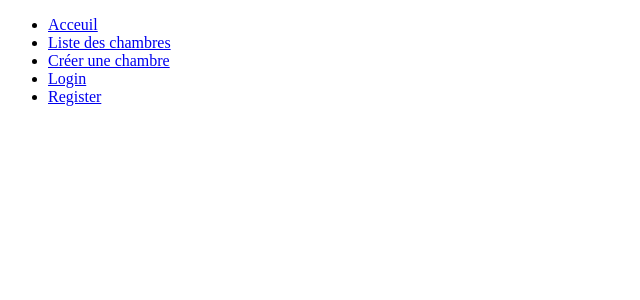
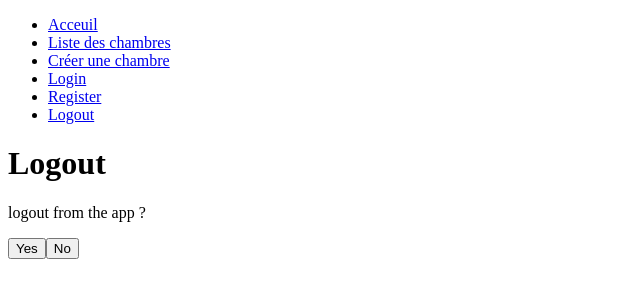
Before and after one commit to AliLabiadh/hostelProjectFormation, an Angular app: page /logout in a window 1280 px wide. Before the commit this address led to /. Shown: the top 300 px of the page, without its empty margins (0-640 px from the left). Built offline with nearby package versions, Linux system fonts and the light colour scheme.

Commit message:
'Deuxieme-partie'

```diff
--- a/src/app/app-routing.module.ts
+++ b/src/app/app-routing.module.ts
@@ -4,9 +4,11 @@ import {LoginComponent} from './views/login/login.component';
 import {RegisterComponent} from './views/register/register.component';
 import {ListComponent} from './views/rooms/list/list.component';
 import {CreateComponent} from './views/rooms/create/create.component';
+import {LogoutComponent} from './views/logout/logout.component';
 
 const routes: Routes = [
   {path: 'login', component: LoginComponent},
+  {path: 'logout', component: LogoutComponent},
   {path: 'register', component: RegisterComponent},
   {path: 'rooms/list', component: ListComponent},
   {path: 'rooms/create', component: CreateComponent}
--- a/src/app/app.component.html
+++ b/src/app/app.component.html
@@ -6,6 +6,7 @@
       <li><a routerLink="/rooms/create">Créer une chambre</a></li>
       <li><a routerLink="/login">Login</a></li>
       <li><a routerLink="/register">Register</a></li>
+      <li><a routerLink="/logout">Logout</a></li>
     </ul>
     <div>
     </div>
--- a/src/app/app.module.ts
+++ b/src/app/app.module.ts
@@ -10,6 +10,7 @@ import { RegisterComponent } from './views/register/register.component';
 import { ListComponent } from './views/rooms/list/list.component';
 import { CreateComponent } from './views/rooms/create/create.component';
 import {HttpClientModule} from '@angular/common/http';
+import { LogoutComponent } from './views/logout/logout.component';
 
 
 @NgModule({
@@ -20,6 +21,7 @@ import {HttpClientModule} from '@angular/common/http';
     RegisterComponent,
     ListComponent,
     CreateComponent,
+    LogoutComponent,
   ],
   imports: [
     BrowserModule,
--- /dev/null
+++ b/src/app/views/logout/logout.component.html
@@ -0,0 +1,9 @@
+<h1>{{title}}</h1>
+
+<p>logout from the app ?</p>
+<button (click)="onLogout()">
+  Yes
+</button>
+<button (click)="onCancel()">
+  No
+</button>
--- /dev/null
+++ b/src/app/views/logout/logout.component.ts
@@ -0,0 +1,25 @@
+import { Component, OnInit } from '@angular/core';
+
+@Component({
+  selector: 'app-logout',
+  templateUrl: './logout.component.html',
+  styleUrls: ['./logout.component.sass']
+})
+export class LogoutComponent implements OnInit {
+
+  title = 'Logout';
+
+  constructor() { }
+
+  ngOnInit(): void {
+  }
+
+
+  onLogout(): void {
+    console.log('logout');
+  }
+
+  onCancel() {
+    console.log('cancel');
+  }
+}
--- a/src/app/views/rooms/create/create.component.html
+++ b/src/app/views/rooms/create/create.component.html
@@ -1,4 +1,4 @@
-{{title}}
+<h1>{{title}}</h1>
 
 <form [formGroup]="createForm">
   <div>
--- a/src/app/views/rooms/list/list.component.html
+++ b/src/app/views/rooms/list/list.component.html
@@ -1 +1 @@
-{{title}}
+<h1>{{title}}</h1>
--- a/src/app/views/user-credentials-component/user-credentials-component.component.html
+++ b/src/app/views/user-credentials-component/user-credentials-component.component.html
@@ -1,4 +1,4 @@
-{{title}}
+<h1>{{title}}</h1>
 
 
 <form [formGroup]="form">
```
Also changed, not shown: src/app/views/logout/logout.component.sass (added), 1 other file (tests, documents, lock files or other folders).
